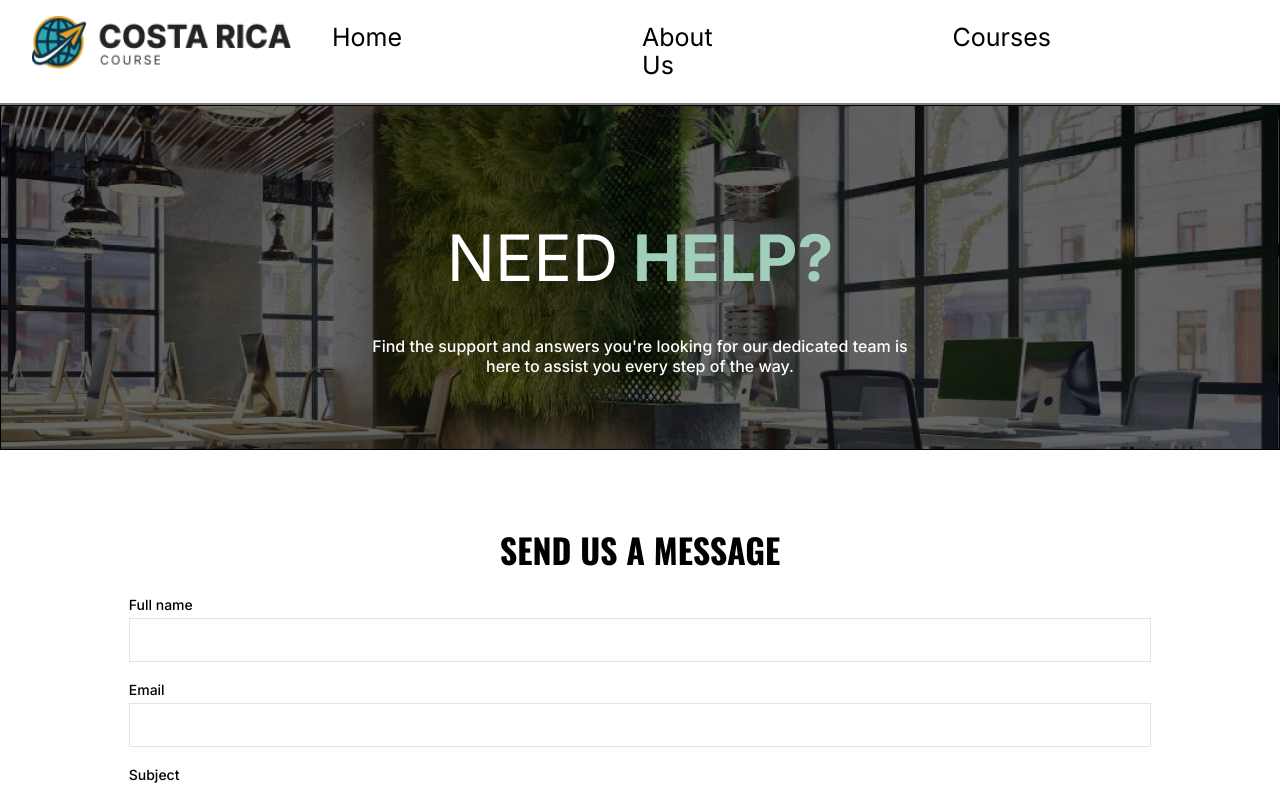
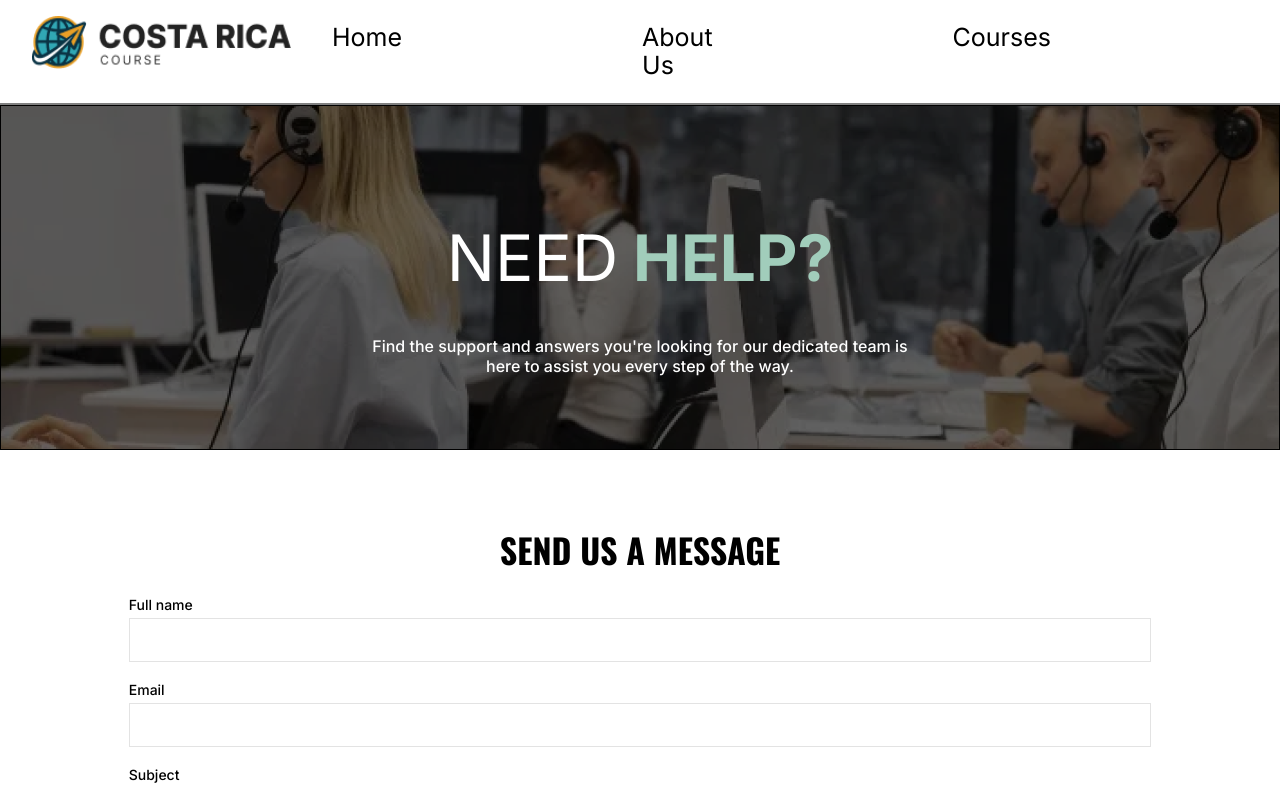
Before and after one commit to BrianKendalBucek/costa-rica-course, a Next.js app in the folder costa-rica-course/: page /contact in a window 1280 px wide. Shown: the top 786 px of the page. Built offline with nearby package versions, Linux system fonts and the light colour scheme.

Commit message:
made hero background dynamic for different pages

```diff
--- a/costa-rica-course/src/app/about/page.tsx
+++ b/costa-rica-course/src/app/about/page.tsx
@@ -14,6 +14,8 @@ const AboutPage = () => {
         titleOne="ABOUT"
         titleTwo="US"
         description="Our team, a blend of experienced expats and native Costa Ricans, is dedicated to guiding you through every step of your relocation journey with expertise and passion."
+        backgroundImage="/images/Office.png"
+        backgroundPosition="bottom center"
       />
       <div className={styles.storyContainer}>
         <div className={styles.storyAndImageContainer}>
--- a/costa-rica-course/src/app/contact/page.tsx
+++ b/costa-rica-course/src/app/contact/page.tsx
@@ -1,14 +1,7 @@
 "use client";
 
 import React, { useState, FormEvent } from "react";
-import styles from "./contact.module.scss"; // Import the SCSS module for styling
-// import {
-//   faFacebook,
-//   faXTwitter,
-//   faLinkedin,
-//   faInstagram,
-// } from "@fortawesome/free-brands-svg-icons"; // Import social media icons
-// import { FontAwesomeIcon } from "@fortawesome/react-fontawesome"; // Import FontAwesome component
+import styles from "./contact.module.scss";
 import { Hero } from "@/components/Hero";
 
 const ContactPage: React.FC = () => {
@@ -37,6 +30,8 @@ const ContactPage: React.FC = () => {
         titleOne="NEED"
         titleTwo="HELP?"
         description="Find the support and answers you're looking for our dedicated team is here to assist you every step of the way."
+        backgroundImage="/images/ContactHero.png"
+        backgroundPosition="top center"
       />
       <section className={styles.contactForm}>
         <h2>SEND US A MESSAGE</h2>
--- a/costa-rica-course/src/components/Hero.module.scss
+++ b/costa-rica-course/src/components/Hero.module.scss
@@ -1,10 +1,10 @@
 .hero {
   border: 1px solid black;
   height: 343px;
-  background-image: url('/images/Office.png');
+  // background-image: url('/images/Office.png');
   background-repeat: no-repeat;
   background-size: cover;
-  background-position: bottom center;
+  // background-position: bottom center;
   display: flex;
   flex-direction: column;
   justify-content: center;
--- a/costa-rica-course/src/components/Hero.tsx
+++ b/costa-rica-course/src/components/Hero.tsx
@@ -1,8 +1,8 @@
 import styles from "./Hero.module.scss";
 
-export const Hero = ({ titleOne, titleTwo, description }) => {
+export const Hero = ({ titleOne, titleTwo, description, backgroundImage, backgroundPosition }) => {
   return (
-    <div className={styles.hero}>
+    <div className={styles.hero} style={{ backgroundImage: `url(${backgroundImage})`, backgroundPosition: `${backgroundPosition}` }}>
       <div className={styles.heroTitle}>
         <h1 className={styles.heroTitleOne}>{titleOne}</h1>
         <h1 className={styles.heroTitleTwo}>{titleTwo}</h1>
```
Also changed, not shown: costa-rica-course/public/images/ContactHero.png (added).
